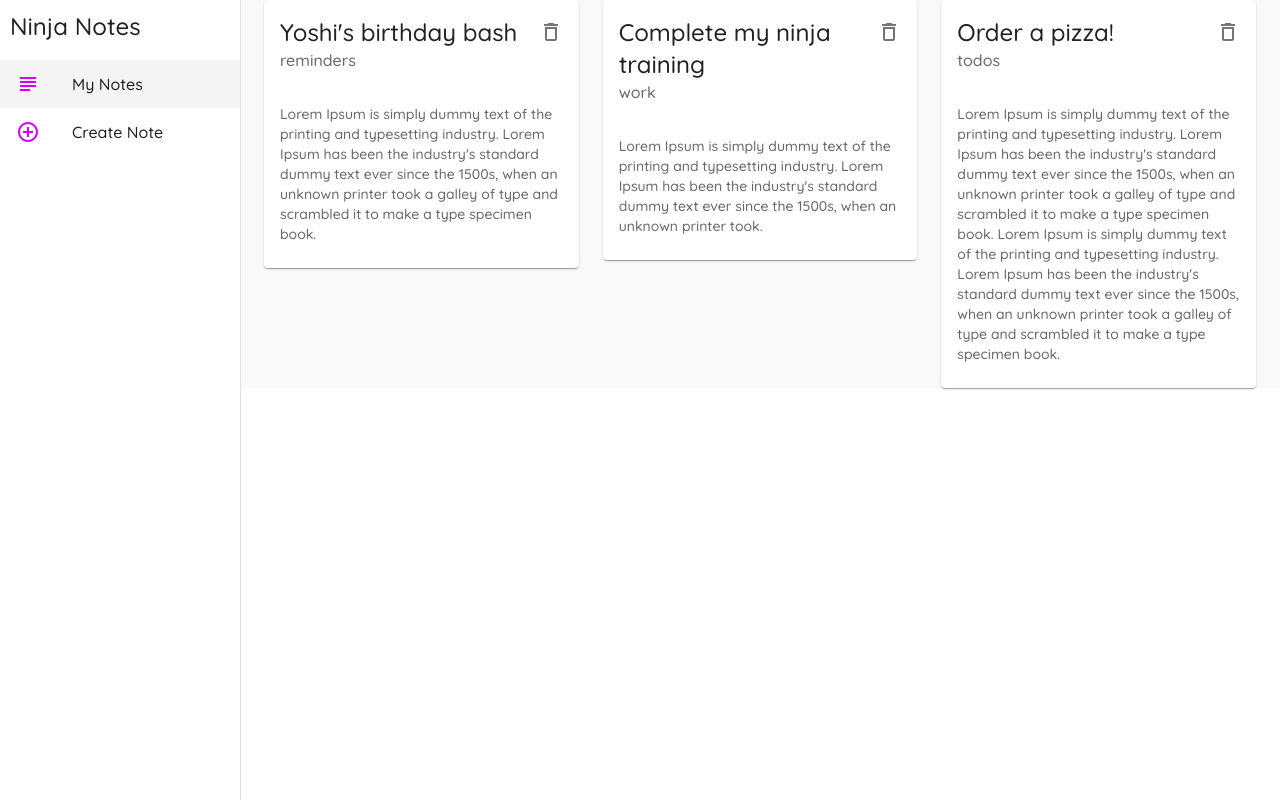
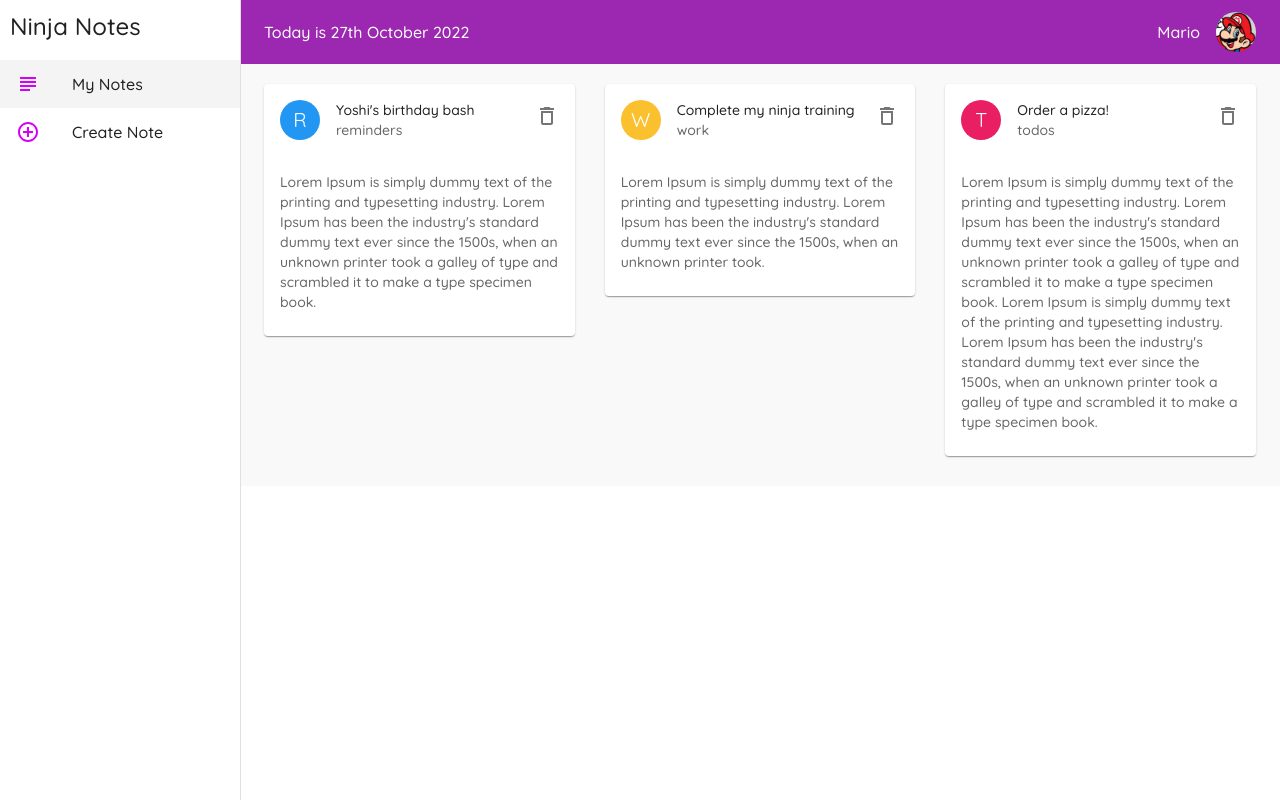
Before and after one commit to standen-learning/material-ui-tutorial, a React (Create React App) app: page / in a window 1280 px wide. Built offline with nearby package versions, Linux system fonts and the light colour scheme; data requests are answered from the project's data file.

Commit message:
Final product.

```diff
--- a/package.json
+++ b/package.json
@@ -10,8 +10,10 @@
     "@testing-library/jest-dom": "^5.11.9",
     "@testing-library/react": "^11.2.5",
     "@testing-library/user-event": "^12.7.1",
+    "date-fns": "^2.29.3",
     "react": "^17.0.1",
     "react-dom": "^17.0.1",
+    "react-masonry-css": "^1.0.16",
     "react-router-dom": "^5.2.0",
     "react-scripts": "4.0.2",
     "web-vitals": "^1.1.0"
--- a/src/components/Layout.js
+++ b/src/components/Layout.js
@@ -1,7 +1,9 @@
 import React from 'react';
-import { Drawer, Typography, List, ListItem, ListItemIcon, ListItemText } from '@mui/material';
+import { Drawer, Typography, List, ListItem, ListItemIcon, ListItemText, AppBar, Toolbar, Avatar } from '@mui/material';
 import { AddCircleOutlineOutlined, SubjectOutlined } from '@mui/icons-material';
 import { useHistory, useLocation } from 'react-router-dom/cjs/react-router-dom.min';
+import { Box } from '@mui/system';
+import { format } from 'date-fns';
 
 const drawerWidth = 240;
 
@@ -27,10 +29,20 @@ const styles = {
     },
     header: {
         padding: '10px'
-    }
+    },
+    appbar: {
+        width: `calc(100% - ${drawerWidth})px !important`
+    },
+    toolbar: (theme) => theme.mixins.toolbar,
+    date: {
+        flexGrow: 1
+    },
+    avatar: (theme) => ({
+        marginLeft: theme.spacing(2)
+    })
 };
 
-export default function Layout({children}) {
+export default function Layout({ children }) {
     const history = useHistory();
     const location = useLocation();
 
@@ -50,6 +62,18 @@ export default function Layout({children}) {
   return (
     <div style={styles.root}>
         {/* App Bar */}
+        <AppBar
+            style = {{width: `calc(100% - ${drawerWidth}px)`}}
+            elevation={0}
+        >
+            <Toolbar>
+                <Typography sx={styles.date}>
+                   Today is {format(new Date(), 'do MMMM Y')}
+                </Typography>
+                <Typography>Mario</Typography>
+                <Avatar src="/mario-av.png" sx={styles.avatar} />
+            </Toolbar>
+        </AppBar>
 
         {/* Side Drawer */}
         <Drawer
@@ -81,7 +105,10 @@ export default function Layout({children}) {
         </Drawer>
 
         <div style={styles.page}>
-            {children}
+            <Box sx={styles.toolbar}></Box>
+            <div style={{ paddingTop: '20px' }}>
+                {children}
+            </div>
         </div>
     </div>
   )
--- a/src/components/NoteCard.js
+++ b/src/components/NoteCard.js
@@ -1,12 +1,26 @@
 import React from 'react';
-import { Card, CardHeader, CardContent, IconButton, Typography } from '@mui/material';
+import { Card, CardHeader, CardContent, IconButton, Typography, Avatar } from '@mui/material';
 import { DeleteOutline } from '@mui/icons-material';
+import { blue, green, pink, yellow } from '@mui/material/colors';
+
 
 export default function NoteCard({ note, handleDelete }) {
+    const avatarColor = {
+        "work": yellow[700],
+        "money": green[500],
+        "todos": pink[500]
+    }
   return (
     <div>
         <Card elevation={1}>
             <CardHeader
+                avatar={
+                    <Avatar sx={{
+                        backgroundColor: avatarColor[note.category] || blue[500]
+                    }}>
+                        {note.category[0].toUpperCase()}
+                    </Avatar>
+                }
                 action={
                     <IconButton onClick={() => handleDelete(note.id)}>
                         <DeleteOutline />
--- a/src/index.css
+++ b/src/index.css
@@ -5,3 +5,20 @@ body {
   -webkit-font-smoothing: antialiased;
   -moz-osx-font-smoothing: grayscale;
 }
+
+.my-masonry-grid {
+  display: -webkit-box; /* Not needed if autoprefixing */
+  display: -ms-flexbox; /* Not needed if autoprefixing */
+  display: flex;
+  margin-left: -30px; /* gutter size offset */
+  width: auto;
+}
+.my-masonry-grid_column {
+  padding-left: 30px; /* gutter size */
+  background-clip: padding-box;
+}
+
+/* Style your items */
+.my-masonry-grid_column > div { /* change div to reference your elements you put in <Masonry> */
+  margin-bottom: 30px;
+}
--- a/src/pages/Notes.js
+++ b/src/pages/Notes.js
@@ -1,6 +1,7 @@
 import React, { useEffect, useState } from 'react';
-import { Grid, Container } from '@mui/material';
+import { Container } from '@mui/material';
 import NoteCard from '../components/NoteCard';
+import Masonry from 'react-masonry-css';
 
 export default function Notes() {
   const [notes, setNotes] = useState([]);
@@ -19,15 +20,25 @@ export default function Notes() {
     setNotes(newNotes);
   }
 
+  const breakpoints = {
+    default: 3,
+    1100: 2,
+    700: 1
+  }
+
   return (
     <Container>
-      <Grid container spacing={3}>
+      <Masonry
+        breakpointCols={breakpoints}
+        className="my-masonry-grid"
+        columnClassName='my-masonry-grid_column'
+      >
         {notes.map(note => (
-          <Grid item key={note.id} xs={12} md={6} lg={4}>
+          <div item key={note.id}>
             <NoteCard note={note} handleDelete={handleDelete} />
-          </Grid>
+          </div>
         ))}
-      </Grid>
+      </Masonry>
     </Container>
   )
 }
```
Also changed, not shown: public/mario-av.png (added), serverNotes.txt (added), 1 other file (tests, documents, lock files or other folders).
